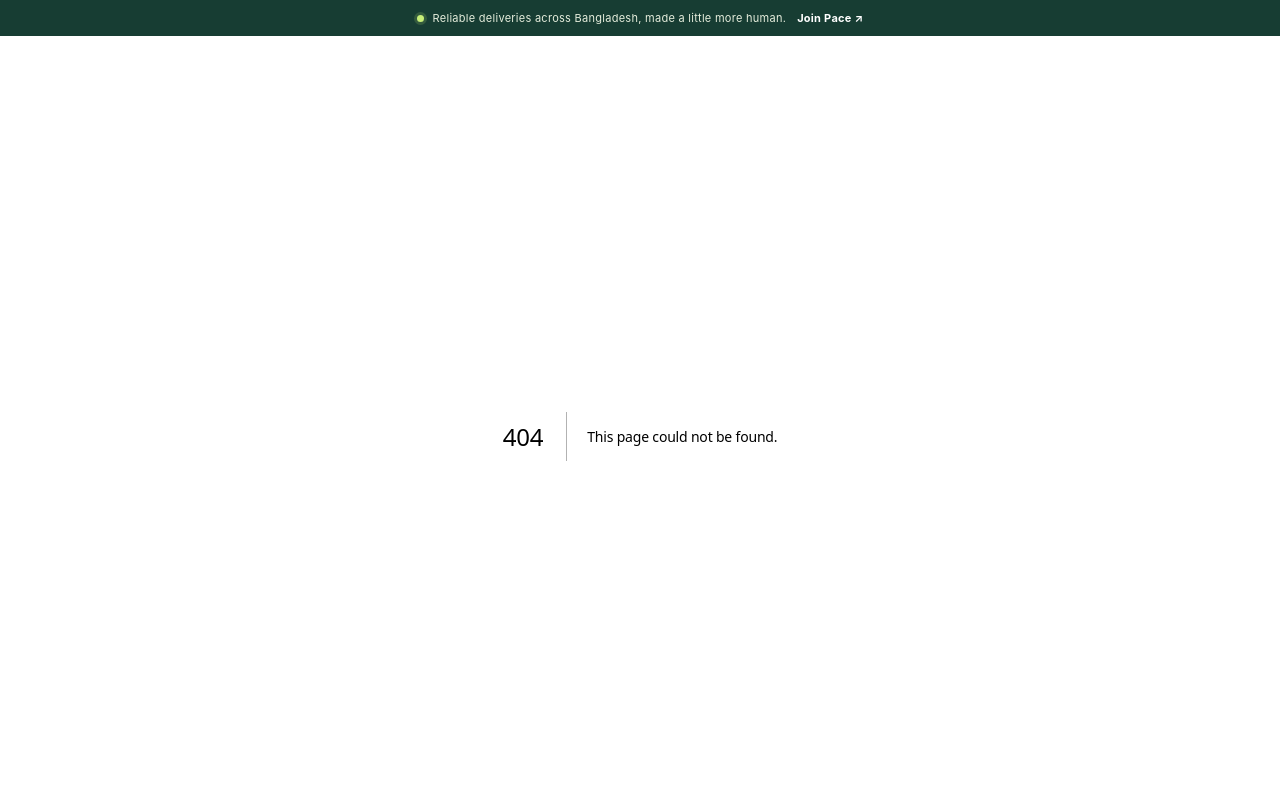
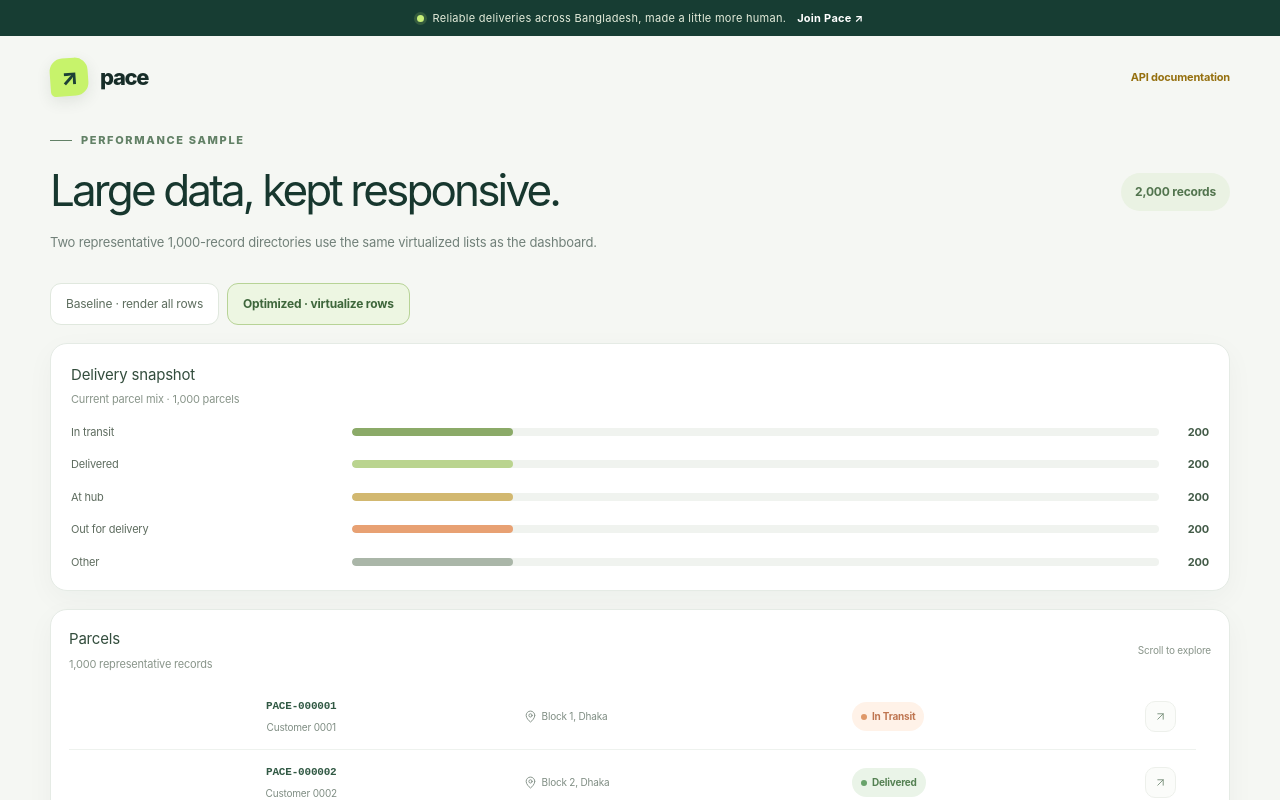
Before and after one commit to RubayatHassan/foregx7-react-performance-frontend, a Next.js app: page /performance in a window 1280 px wide. Before the commit this address had no page. Shown: the top 800 px of the page. Built offline with nearby package versions, Linux system fonts and the light colour scheme.

Commit message:
feat(frontend): expose the performance comparison route

```diff
--- /dev/null
+++ b/app/performance/page.tsx
@@ -0,0 +1,35 @@
+import type { Metadata } from "next";
+import Link from "next/link";
+import { PerformanceLab } from "@/components/performance-lab";
+
+export const metadata: Metadata = {
+  title: "Performance lab | Pace",
+  description: "Explore virtualized courier lists with 1,000 representative records.",
+};
+
+export default function PerformancePage() {
+  return (
+    <>
+      <div className="performance-nav">
+        <Link className="brand" href="/">
+          <span className="brand-symbol">↗</span>
+          pace
+        </Link>
+        <Link className="text-link" href="/docs">
+          API documentation
+        </Link>
+      </div>
+      <main className="performance-page">
+        <header className="performance-heading">
+          <div>
+            <span className="eyebrow">Performance sample</span>
+            <h1>Large data, kept responsive.</h1>
+            <p>Two representative 1,000-record directories use the same virtualized lists as the dashboard.</p>
+          </div>
+          <span className="performance-count">2,000 records</span>
+        </header>
+        <PerformanceLab />
+      </main>
+    </>
+  );
+}
```
